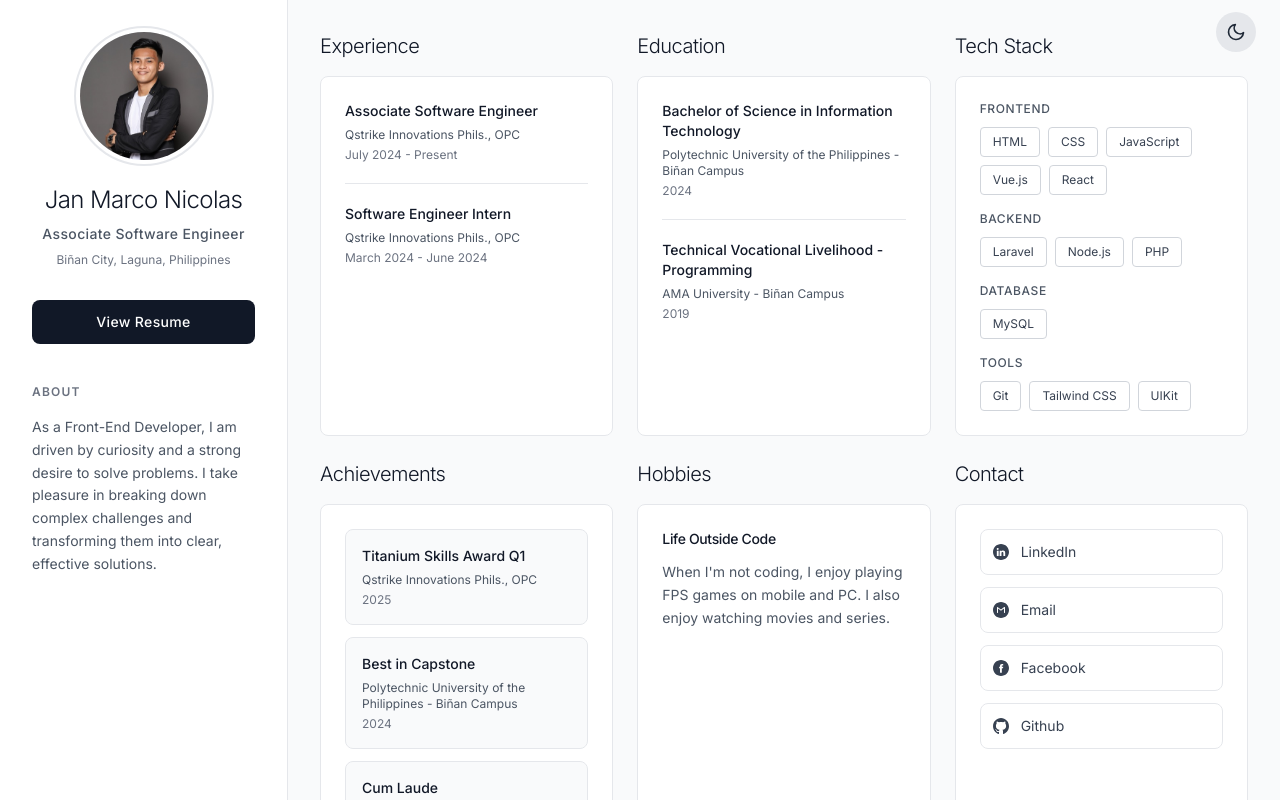
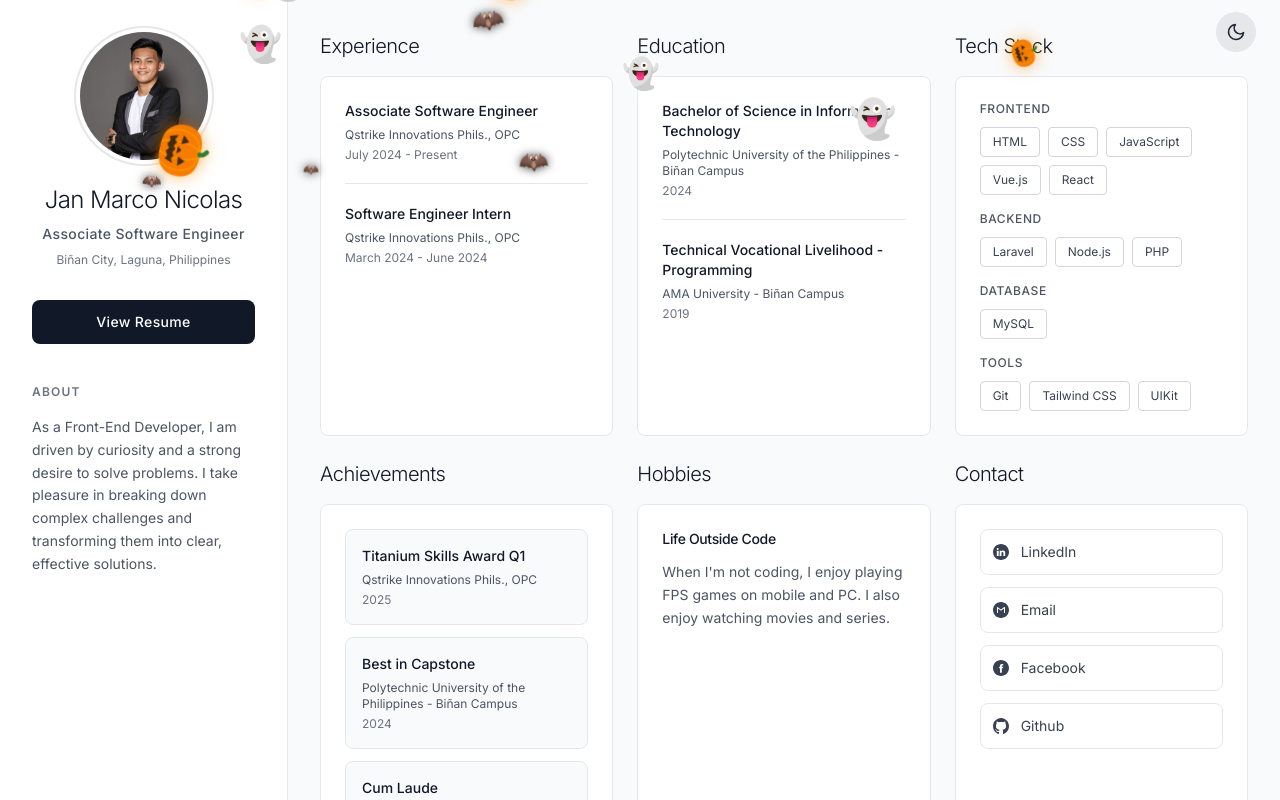
Before and after one commit to jmnicolass/Modern-Portfolio, a Vue app: page / in a window 1280 px wide. Built offline with nearby package versions, Linux system fonts and the light colour scheme.

Commit message:
Add a theme for November and December month.

```diff
--- a/package.json
+++ b/package.json
@@ -16,7 +16,8 @@
     "format": "prettier --write --experimental-cli src/"
   },
   "dependencies": {
-    "vue": "^3.5.25"
+    "vue": "^3.5.25",
+    "vue3-particles": "^2.12.0"
   },
   "devDependencies": {
     "@eslint/js": "^9.39.1",
--- a/src/App.vue
+++ b/src/App.vue
@@ -1,6 +1,8 @@
 <template>
   <div class="min-h-screen flex flex-col md:flex-row md:h-screen md:overflow-hidden transition-colors duration-300"
     :class="darkMode ? 'bg-gray-900 text-white' : 'bg-white text-black'">
+    <SeasonalEffects :darkMode="darkMode" />
+
     <div v-if="showResumeModal" class="fixed inset-0 bg-black bg-opacity-75 flex items-center justify-center z-50 p-4"
       @click="showResumeModal = false">
       <div class="bg-white rounded-lg w-full max-w-5xl h-[90vh] flex flex-col" @click.stop>
@@ -154,7 +156,7 @@
                       exp.company }}
                     </p>
                     <p class="text-xs font-normal" :class="darkMode ? 'text-gray-500' : 'text-gray-500'">{{ exp.duration
-                      }}</p>
+                    }}</p>
                   </div>
                 </div>
               </div>
@@ -173,7 +175,7 @@
                     :class="darkMode ? 'border-b border-gray-700' : 'border-b border-gray-200'">
                     <h3 class="font-medium text-sm mb-1.5" :class="darkMode ? 'text-white' : 'text-gray-900'">{{
                       edu.degree
-                    }}</h3>
+                      }}</h3>
                     <p class="text-xs mb-1 font-normal" :class="darkMode ? 'text-gray-400' : 'text-gray-600'">{{
                       edu.school }}</p>
                     <p class="text-xs font-normal" :class="darkMode ? 'text-gray-500' : 'text-gray-500'">{{ edu.year }}
@@ -337,6 +339,7 @@
 <script setup>
 import { ref } from 'vue';
 import profileImage from './assets/profile/Profile-optimized.jpg';
+import SeasonalEffects from './components/SeasonalEffects.vue';
 
 const darkMode = ref(false);
 const showResumeModal = ref(false);
--- /dev/null
+++ b/src/components/SeasonalEffects.vue
@@ -0,0 +1,235 @@
+<template>
+    <div v-if="currentMonth === 11" class="seasonal-effect">
+        <div class="snowflakes" aria-hidden="true">
+            <div v-for="i in 50" :key="i" class="snowflake" :class="darkMode ? 'snowflake-dark' : 'snowflake-light'"
+                :style="getSnowflakeStyle(i)">
+                ❅
+            </div>
+        </div>
+    </div>
+
+    <div v-if="currentMonth === 10" class="seasonal-effect">
+        <div class="halloween-effects" aria-hidden="true">
+            <div v-for="i in 8" :key="`pumpkin-${i}`" class="floating-pumpkin" :style="getPumpkinStyle(i)">
+                🎃
+            </div>
+            <div v-for="i in 6" :key="`ghost-${i}`" class="floating-ghost" :style="getGhostStyle(i)">
+                👻
+            </div>
+            <div v-for="i in 10" :key="`bat-${i}`" class="floating-bat" :style="getBatStyle(i)">
+                🦇
+            </div>
+        </div>
+    </div>
+</template>
+
+<script setup>
+import { ref, onMounted } from 'vue';
+
+const props = defineProps({
+    darkMode: {
+        type: Boolean,
+        default: false
+    }
+});
+
+const currentMonth = ref(new Date().getMonth());
+
+const getSnowflakeStyle = (index) => {
+    const randomLeft = Math.random() * 100;
+    const randomDelay = Math.random() * 10;
+    const randomDuration = 10 + Math.random() * 20;
+    const randomSize = 0.5 + Math.random() * 1;
+
+    return {
+        left: `${randomLeft}%`,
+        animationDelay: `${randomDelay}s`,
+        animationDuration: `${randomDuration}s`,
+        fontSize: `${randomSize}rem`,
+        opacity: 0.3 + Math.random() * 0.7
+    };
+};
+
+const getPumpkinStyle = (index) => {
+    const randomLeft = Math.random() * 100;
+    const randomDelay = Math.random() * 8;
+    const randomDuration = 15 + Math.random() * 15;
+    const randomSize = 1.5 + Math.random() * 1.5;
+
+    return {
+        left: `${randomLeft}%`,
+        animationDelay: `${randomDelay}s`,
+        animationDuration: `${randomDuration}s`,
+        fontSize: `${randomSize}rem`
+    };
+};
+
+const getGhostStyle = (index) => {
+    const randomLeft = Math.random() * 100;
+    const randomDelay = Math.random() * 6;
+    const randomDuration = 12 + Math.random() * 12;
+    const randomSize = 1.2 + Math.random() * 1.3;
+
+    return {
+        left: `${randomLeft}%`,
+        animationDelay: `${randomDelay}s`,
+        animationDuration: `${randomDuration}s`,
+        fontSize: `${randomSize}rem`
+    };
+};
+
+const getBatStyle = (index) => {
+    const randomLeft = Math.random() * 100;
+    const randomDelay = Math.random() * 10;
+    const randomDuration = 8 + Math.random() * 12;
+    const randomSize = 0.8 + Math.random() * 1;
+
+    return {
+        left: `${randomLeft}%`,
+        animationDelay: `${randomDelay}s`,
+        animationDuration: `${randomDuration}s`,
+        fontSize: `${randomSize}rem`
+    };
+};
+
+onMounted(() => {
+    currentMonth.value = new Date().getMonth();
+});
+</script>
+
+<style scoped>
+.seasonal-effect {
+    position: fixed;
+    top: 0;
+    left: 0;
+    width: 100%;
+    height: 100%;
+    pointer-events: none;
+    z-index: 9999;
+    overflow: hidden;
+}
+
+.snowflakes {
+    position: absolute;
+    top: -10%;
+    left: 0;
+    width: 100%;
+    height: 110%;
+}
+
+.snowflake {
+    position: absolute;
+    top: -10%;
+    user-select: none;
+    animation: fall linear infinite;
+}
+
+/* Dark mode snowflakes - white */
+.snowflake-dark {
+    color: #fff;
+    text-shadow: 0 0 5px rgba(255, 255, 255, 0.8);
+}
+
+/* Light mode snowflakes - dark blue/gray */
+.snowflake-light {
+    color: #1e3a8a;
+    text-shadow: 0 0 5px rgba(30, 58, 138, 0.6);
+}
+
+@keyframes fall {
+    0% {
+        transform: translateY(-10vh) rotate(0deg);
+    }
+
+    100% {
+        transform: translateY(110vh) rotate(360deg);
+    }
+}
+
+.halloween-effects {
+    position: absolute;
+    top: 0;
+    left: 0;
+    width: 100%;
+    height: 100%;
+}
+
+.floating-pumpkin {
+    position: absolute;
+    top: -10%;
+    animation: float-down linear infinite;
+    filter: drop-shadow(0 0 8px rgba(255, 140, 0, 0.6));
+}
+
+.floating-ghost {
+    position: absolute;
+    top: -10%;
+    animation: float-zigzag linear infinite;
+    filter: drop-shadow(0 0 8px rgba(255, 255, 255, 0.5));
+}
+
+.floating-bat {
+    position: absolute;
+    top: -10%;
+    animation: bat-fly linear infinite;
+    filter: drop-shadow(0 0 5px rgba(0, 0, 0, 0.8));
+}
+
+@keyframes float-down {
+    0% {
+        transform: translateY(-10vh) rotate(0deg);
+    }
+
+    100% {
+        transform: translateY(110vh) rotate(360deg);
+    }
+}
+
+@keyframes float-zigzag {
+    0% {
+        transform: translateY(-10vh) translateX(0);
+    }
+
+    25% {
+        transform: translateY(25vh) translateX(30px);
+    }
+
+    50% {
+        transform: translateY(50vh) translateX(-30px);
+    }
+
+    75% {
+        transform: translateY(75vh) translateX(30px);
+    }
+
+    100% {
+        transform: translateY(110vh) translateX(0);
+    }
+}
+
+@keyframes bat-fly {
+    0% {
+        transform: translateY(-10vh) translateX(0) rotate(0deg);
+    }
+
+    20% {
+        transform: translateY(20vh) translateX(-50px) rotate(-15deg);
+    }
+
+    40% {
+        transform: translateY(40vh) translateX(50px) rotate(15deg);
+    }
+
+    60% {
+        transform: translateY(60vh) translateX(-30px) rotate(-10deg);
+    }
+
+    80% {
+        transform: translateY(80vh) translateX(40px) rotate(10deg);
+    }
+
+    100% {
+        transform: translateY(110vh) translateX(0) rotate(0deg);
+    }
+}
+</style>
```
Also changed, not shown: 1 other file (tests, documents, lock files or other folders).
